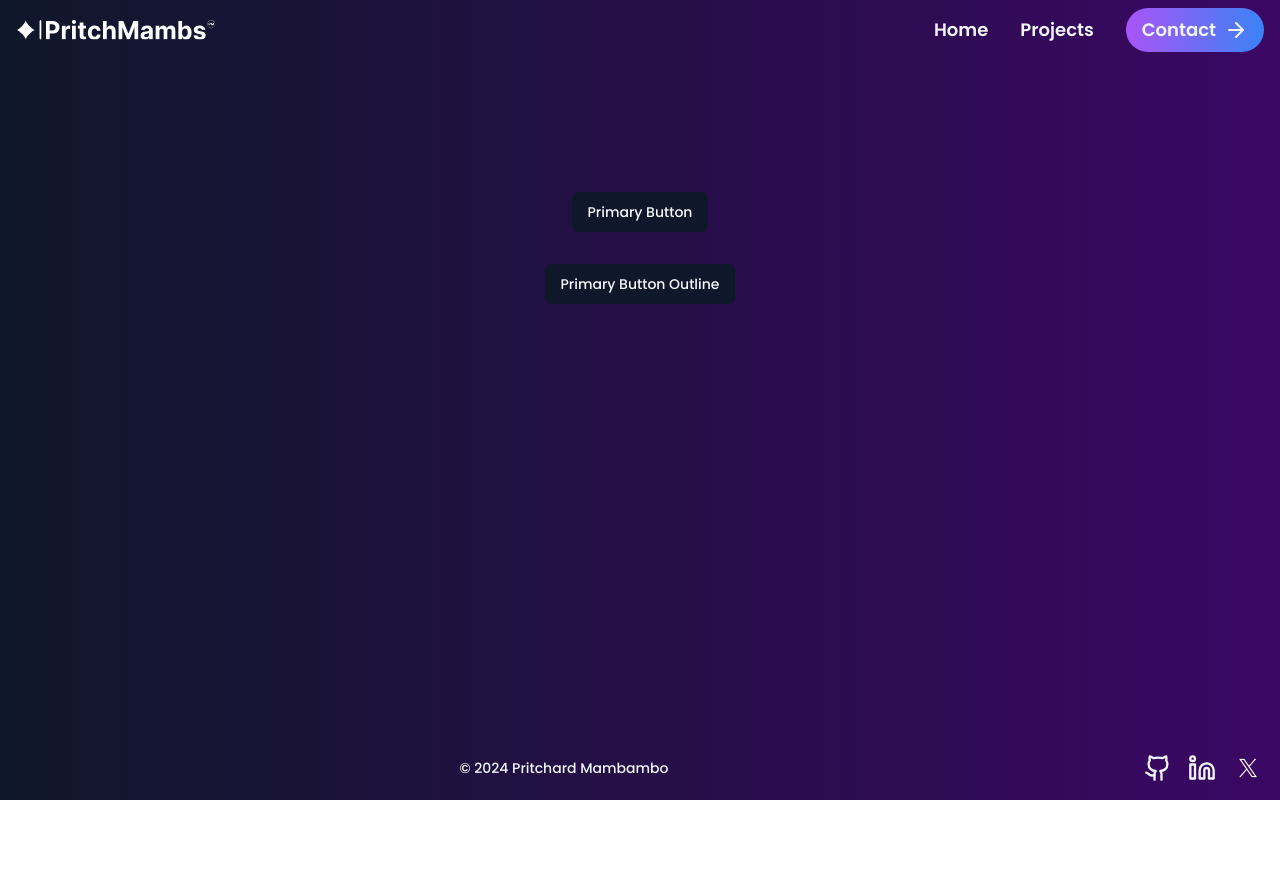
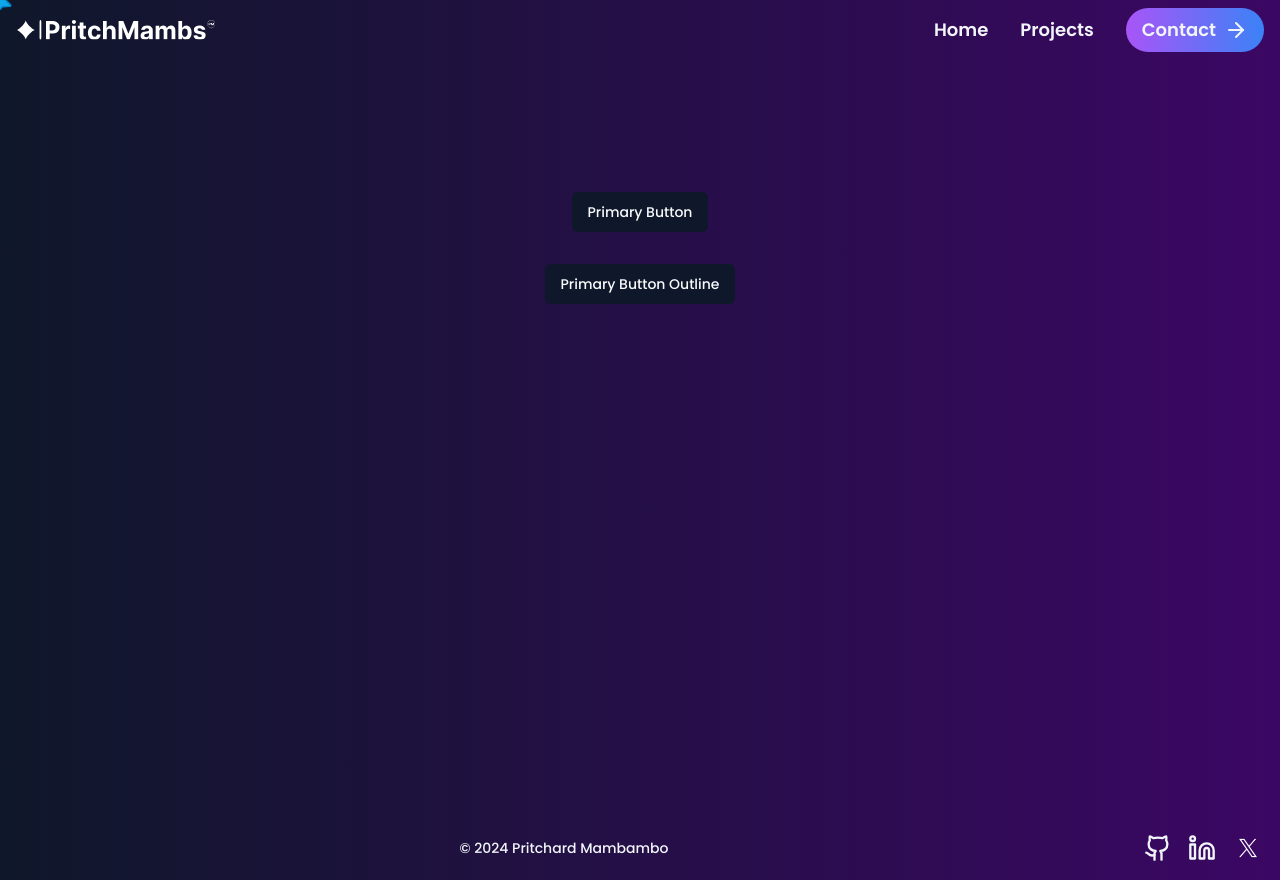
Before and after one commit to SirSanctified/nextjs-portfolio, a Next.js app: page / in a window 1280 px wide. Before the commit the page ends 800 px from the top, so only its background shows below. Built offline with nearby package versions, Linux system fonts and the light colour scheme.

Commit message:
Add following pointer component

```diff
--- a/app/layout.tsx
+++ b/app/layout.tsx
@@ -3,6 +3,7 @@
 import { poppins } from "@/config/fonts";
 import Navbar from "@/components/navbar";
 import Footer from "@/components/footer";
+import { FollowerPointerCard } from "@/components/ui/following-pointer";
 
 export const metadata: Metadata = {
   title: "Pritchard Mambambo | Fullstack Software Developer",
@@ -51,11 +52,13 @@
   return (
     <html lang="en">
       <body
-        className={`${poppins.className} bg-gradient-to-r from-primary to-purple-950  text-secondary flex min-h-screen max-w-7xl flex-col justify-between w-full mx-auto`}
+        className={`${poppins.className} bg-gradient-to-r from-primary to-purple-950  text-secondary flex  max-w-7xl flex-col justify-between w-full mx-auto`}
       >
-        <Navbar />
-        <div className="pt-24 px-4">{children}</div>
-        <Footer />
+        <FollowerPointerCard>
+          <Navbar />
+          <div className="pt-24 px-4 min-h-screen">{children}</div>
+          <Footer />
+        </FollowerPointerCard>
       </body>
     </html>
   );
--- /dev/null
+++ b/components/ui/following-pointer.tsx
@@ -0,0 +1,139 @@
+// Core component that receives mouse positions and renders pointer and content
+"use client";
+
+import React, { useEffect, useState } from "react";
+
+import { motion, AnimatePresence, useMotionValue } from "framer-motion";
+import { cn } from "@/lib/utils";
+
+export const FollowerPointerCard = ({
+  children,
+  className,
+  title,
+}: {
+  children: React.ReactNode;
+  className?: string;
+  title?: string | React.ReactNode;
+}) => {
+  const x = useMotionValue(0);
+  const y = useMotionValue(0);
+  const ref = React.useRef<HTMLDivElement>(null);
+  const [rect, setRect] = useState<DOMRect | null>(null);
+  const [isInside, setIsInside] = useState<boolean>(false); // Add this line
+
+  useEffect(() => {
+    if (ref.current) {
+      setRect(ref.current.getBoundingClientRect());
+    }
+  }, []);
+
+  const handleMouseMove = (e: React.MouseEvent<HTMLDivElement>) => {
+    if (rect) {
+      const scrollX = window.scrollX;
+      const scrollY = window.scrollY;
+      x.set(e.clientX - rect.left + scrollX);
+      y.set(e.clientY - rect.top + scrollY);
+    }
+  };
+  const handleMouseLeave = () => {
+    setIsInside(false);
+  };
+
+  const handleMouseEnter = () => {
+    setIsInside(true);
+  };
+  return (
+    <div
+      onMouseLeave={handleMouseLeave}
+      onMouseEnter={handleMouseEnter}
+      onMouseMove={handleMouseMove}
+      style={{
+        cursor: "none",
+      }}
+      ref={ref}
+      className={cn("relative", className)}
+    >
+      <AnimatePresence mode="wait">
+        {isInside && <FollowPointer x={x} y={y} title={title} />}
+      </AnimatePresence>
+      {children}
+    </div>
+  );
+};
+
+export const FollowPointer = ({
+  x,
+  y,
+  title,
+}: {
+  x: any;
+  y: any;
+  title?: string | React.ReactNode;
+}) => {
+  const colors = [
+    "var(--sky-500)",
+    "var(--neutral-500)",
+    "var(--teal-500)",
+    "var(--green-500)",
+    "var(--blue-500)",
+    "var(--red-500)",
+    "var(--yellow-500)",
+  ];
+  return (
+    <motion.div
+      className="h-4 w-4 rounded-full absolute z-50"
+      style={{
+        top: y,
+        left: x,
+        pointerEvents: "none",
+      }}
+      initial={{
+        scale: 1,
+        opacity: 1,
+      }}
+      animate={{
+        scale: 1,
+        opacity: 1,
+      }}
+      exit={{
+        scale: 0,
+        opacity: 0,
+      }}
+    >
+      <svg
+        stroke="currentColor"
+        fill="currentColor"
+        strokeWidth="1"
+        viewBox="0 0 16 16"
+        className="h-6 w-6 text-sky-500 transform -rotate-[70deg] -translate-x-[12px] -translate-y-[10px] stroke-sky-600"
+        height="0.5em"
+        width="0.5em"
+        xmlns="http://www.w3.org/2000/svg"
+      >
+        <path d="M14.082 2.182a.5.5 0 0 1 .103.557L8.528 15.467a.5.5 0 0 1-.917-.007L5.57 10.694.803 8.652a.5.5 0 0 1-.006-.916l12.728-5.657a.5.5 0 0 1 .556.103z"></path>
+      </svg>
+      <motion.div
+        style={{
+          backgroundColor: colors[Math.floor(Math.random() * colors.length)],
+        }}
+        initial={{
+          scale: 0.5,
+          opacity: 0,
+        }}
+        animate={{
+          scale: 1,
+          opacity: 1,
+        }}
+        exit={{
+          scale: 0.5,
+          opacity: 0,
+        }}
+        className={
+          "px-2 py-2 bg-neutral-200 text-white whitespace-nowrap min-w-max text-xs rounded-full"
+        }
+      >
+        {title || ""}
+      </motion.div>
+    </motion.div>
+  );
+};
--- a/package.json
+++ b/package.json
@@ -13,6 +13,7 @@
     "@radix-ui/react-slot": "^1.0.2",
     "class-variance-authority": "^0.7.0",
     "clsx": "^2.1.0",
+    "framer-motion": "^11.0.8",
     "lucide-react": "^0.292.0",
     "next": "^14.1.1",
     "react": "^18.2.0",
```
Also changed, not shown: 1 other file (tests, documents, lock files or other folders).
